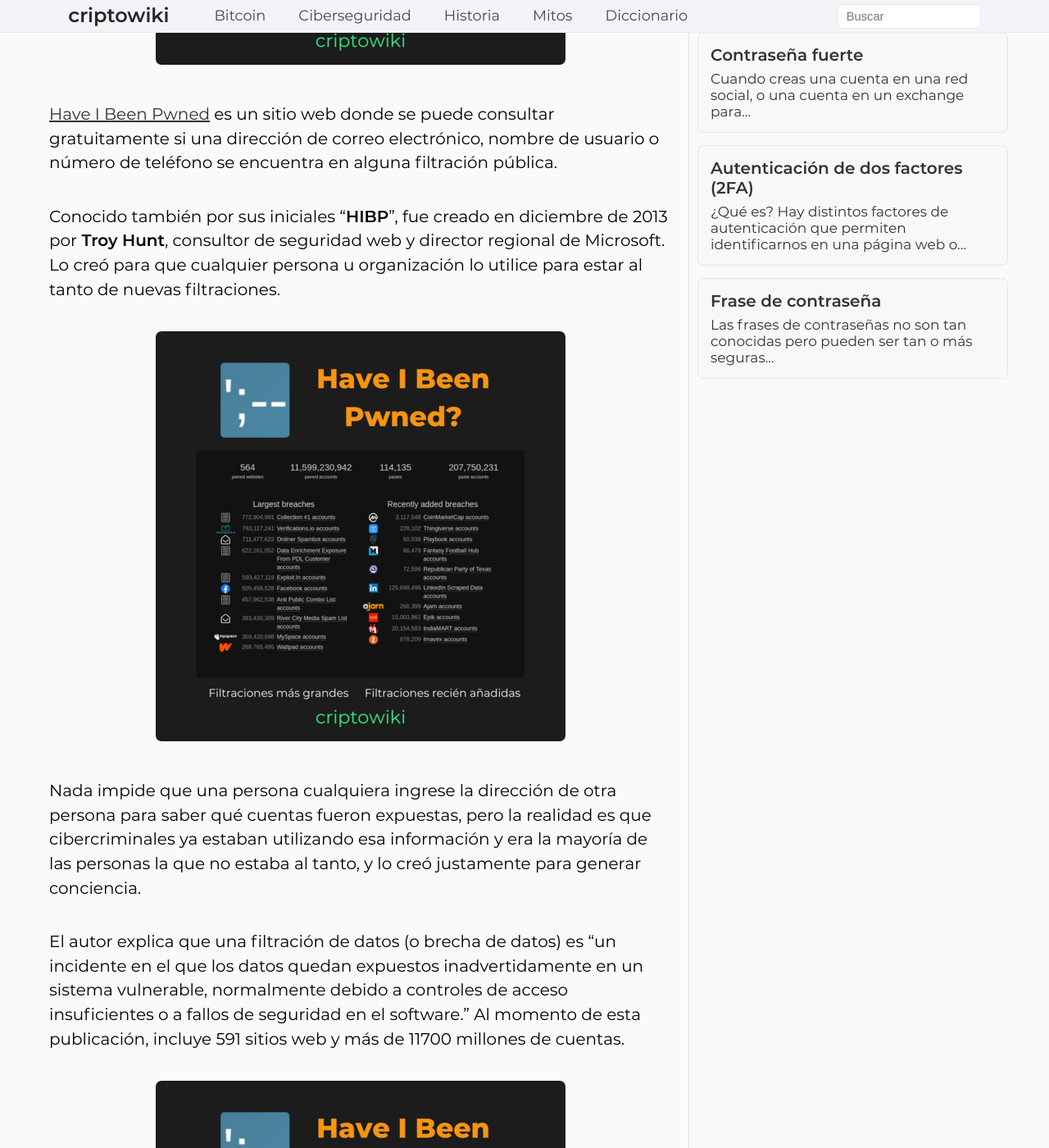
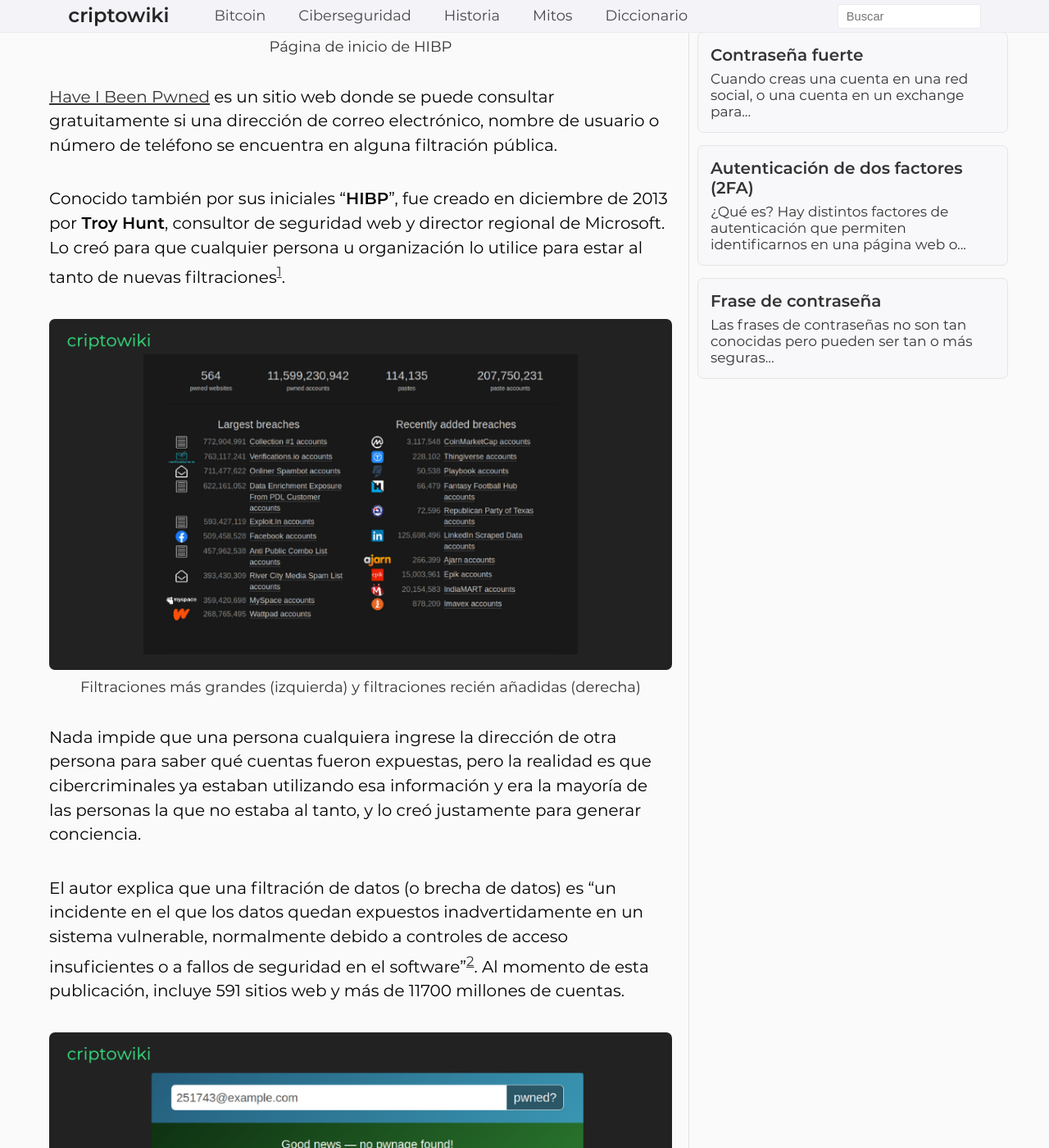
Before and after one commit to criptowiki/criptowiki, a Jekyll site: the page built from collections/_posts/cybersecurity/2022-04-19-have-i-been-pwned.md, in a window 1280 px wide and 1400 px high, scrolled down 575 px. Shown: the whole window at 82% size. Built offline with Jekyll 4.4.1, drawn with Linux system fonts in a browser that asks for light colours; some of the changed text lies outside the part shown.

Commit message:
update HIBP *replace images with bigger ones *add alt for images *include references *internal link to Bitcoin page

```diff
--- a/collections/_posts/cybersecurity/2022-04-19-have-i-been-pwned.md
+++ b/collections/_posts/cybersecurity/2022-04-19-have-i-been-pwned.md
@@ -2,31 +2,35 @@
 title: ¿Han filtrado mis datos? Have I Been Pwned?
 permalink: /ciberseguridad/have-i-been-pwned
 image: cybersecurity/es/have-i-been-pwned.png
+updated: 07/08/2023
 ---
 
-{% include image.html url="cybersecurity/es/have-i-been-pwned.png" width="500" %}
+{% include image.html url="cybersecurity/es/have-i-been-pwned.png" alt="Página de inicio de HIBP" %}
 
 [Have I Been Pwned](https://haveibeenpwned.com/) es un sitio web donde se puede consultar gratuitamente si una dirección de correo electrónico, nombre de usuario o número de teléfono se encuentra en alguna filtración pública.
 
-Conocido también por sus iniciales "**HIBP**", fue creado en diciembre de 2013 por **Troy Hunt**, consultor de seguridad web y director regional de Microsoft. Lo creó para que cualquier persona u organización lo utilice para estar al tanto de nuevas filtraciones.
+Conocido también por sus iniciales "**HIBP**", fue creado en diciembre de 2013 por **Troy Hunt**, consultor de seguridad web y director regional de Microsoft. Lo creó para que cualquier persona u organización lo utilice para estar al tanto de nuevas filtraciones[^1].
 
-{% include image.html url="cybersecurity/es/have-i-been-pwned-filtraciones.png" width="500" %}
+{% include image.html url="cybersecurity/es/have-i-been-pwned-filtraciones.png" alt="Filtraciones más grandes (izquierda) y filtraciones recién añadidas (derecha)" %}
 
 Nada impide que una persona cualquiera ingrese la dirección de otra persona para saber qué cuentas fueron expuestas, pero la realidad es que cibercriminales ya estaban utilizando esa información y era la mayoría de las personas la que no estaba al tanto, y lo creó justamente para generar conciencia.
 
-El autor explica que una filtración de datos (o brecha de datos) es "un incidente en el que los datos quedan expuestos inadvertidamente en un sistema vulnerable, normalmente debido a controles de acceso insuficientes o a fallos de seguridad en el software." Al momento de esta publicación, incluye 591 sitios web y más de 11700 millones de cuentas.
+El autor explica que una filtración de datos (o brecha de datos) es "un incidente en el que los datos quedan expuestos inadvertidamente en un sistema vulnerable, normalmente debido a controles de acceso insuficientes o a fallos de seguridad en el software"[^2]. Al momento de esta publicación, incluye 591 sitios web y más de 11700 millones de cuentas.
 
-{% include image.html url="cybersecurity/es/have-i-been-pwned-filtrado-no.png" width="500" %}
+{% include image.html url="cybersecurity/es/have-i-been-pwned-filtrado-no.png" alt="Si no se encuentra la dirección, pantalla verde :)" %}
 
 Es posible registrarse para estar al tanto de nuevas filtraciones y también es posible "optar por salir", es decir, eliminar el correo electrónico para que no aparezca en consultas ([haveibeenpwned.com/OptOut](https://haveibeenpwned.com/OptOut)).
 
-{% include image.html url="cybersecurity/es/have-i-been-pwned-filtrado-si.png" width="500" %}
-{% include image.html url="cybersecurity/es/have-i-been-pwned-filtrado-si-2.png" width="500" %}
+{% include image.html url="cybersecurity/es/have-i-been-pwned-filtrado-si.png" alt="Si se encuentra, pantalla roja y..." %}
+{% include image.html url="cybersecurity/es/have-i-been-pwned-filtrado-si-2.png" alt="... el listado asociado de sitios filtrados y qué datos están expuestos :(" %}
 
 Para utilizar HIBP te recomendamos acceder mediante **Tor**, ya que no tenemos la certeza que del otro lado no están asociando búsquedas con direcciones IP.
 
-Además, se financia mediante donaciones en Bitcoin y Bitcoin Cash.
+Además, se financia mediante donaciones en [Bitcoin](/bitcoin/) y Bitcoin Cash.
 
-{% include image.html url="cybersecurity/es/have-i-been-pwned-donaciones.png" width="500" %}
+{% include image.html url="cybersecurity/es/have-i-been-pwned-donaciones.png" alt="Acepta donaciones en Bitcoin y Bitcoin Cash" %}
 
 ¿Por qué "pwned" y de dónde obtiene la información? ¿Por qué Bitcoin es mejor que Bitcoin Cash y qué podemos hacer si nuestros datos se encuentran ahí? ¿Qué es Tor? Próximamente en criptowiki.
+
+[^1]: [Who, what & why - Have I Been Pwned](https://haveibeenpwned.com/About)
+[^2]: [FAQs](https://haveibeenpwned.com/FAQs)
```
Also changed, not shown: assets/img/cybersecurity/es/have-i-been-pwned-donaciones.png, assets/img/cybersecurity/es/have-i-been-pwned-filtraciones.png, assets/img/cybersecurity/es/have-i-been-pwned-filtrado-no.png, assets/img/cybersecurity/es/have-i-been-pwned-filtrado-si-2.png, assets/img/cybersecurity/es/have-i-been-pwned-filtrado-si.png, assets/img/cybersecurity/es/have-i-been-pwned.png.
